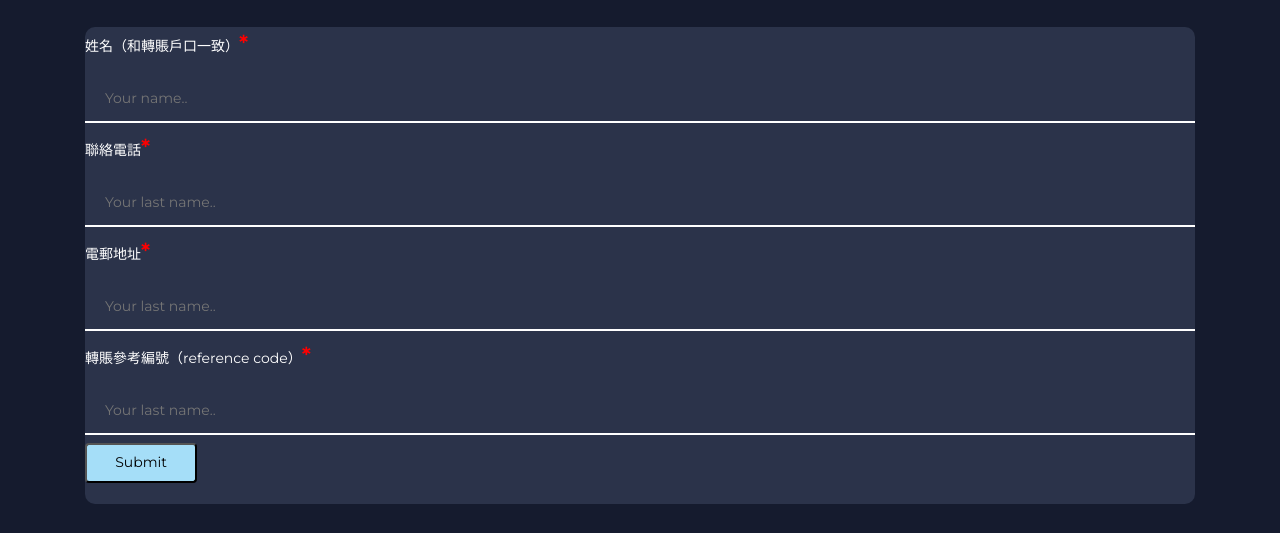
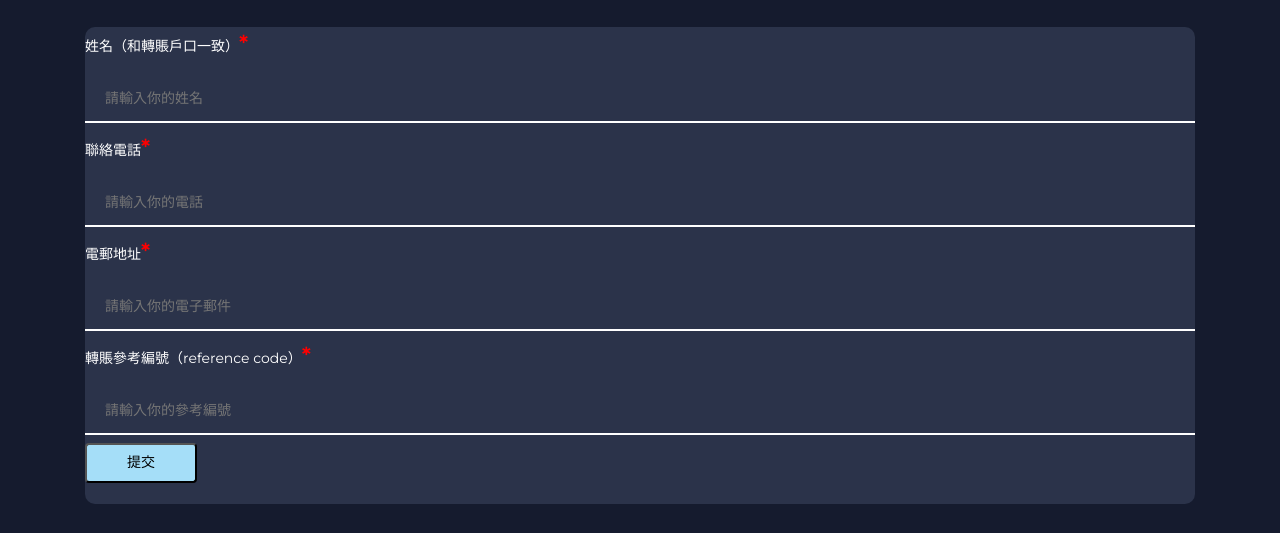
Before and after one commit to xxiangaa/github-page-EMBA, a plain HTML site: page register.html in a window 1280 px wide. Shown: the part 1138-1671 px from the top of the page. Drawn offline with nearby package versions, Linux system fonts and the light colour scheme; no server answers; files whose address does not match are found by name.

Commit message:
更改了文字

```diff
--- a/register.html
+++ b/register.html
@@ -141,19 +141,19 @@
   <div class="sm-intro" style="background: #2B334A;border-radius: 10px; text-align: left;">
     <form>
       <label for="fname">姓名（和轉賬戶口一致）<span style="color: red;">*</span></label>
-      <input type="text" id="fname" name="firstname" placeholder="Your name..">
+      <input type="text" id="fname" name="firstname" placeholder="請輸入你的姓名">
 
       <label for="lname">聯絡電話<span style="color: red;">*</span></label>
-      <input type="text" id="lname" name="lastname" placeholder="Your last name..">
+      <input type="text" id="lname" name="lastname" placeholder="請輸入你的電話">
 
 	  <label for="mail">電郵地址<span style="color: red;">*</span></label>
-	  <input type="text" id="mail" name="mail" placeholder="Your last name..">
+	  <input type="text" id="mail" name="mail" placeholder="請輸入你的電子郵件">
 
 	  <label for="refer">轉賬參考編號（reference code）<span style="color: red;">*</span></label>
-	  <input type="text" id="refer" name="refer" placeholder="Your last name..">
+	  <input type="text" id="refer" name="refer" placeholder="請輸入你的參考編號">
 
 
-      <button type="submit" id="submit" style="background: #A5DEF8;width: 112px;height: 40px;border-radius: 4px;">Submit</button>
+      <button type="submit" id="submit" style="background: #A5DEF8;width: 112px;height: 40px;border-radius: 4px;">提交</button>
     </form>
 	<br>
   </div>
```
Also changed, not shown: 1 other file.
